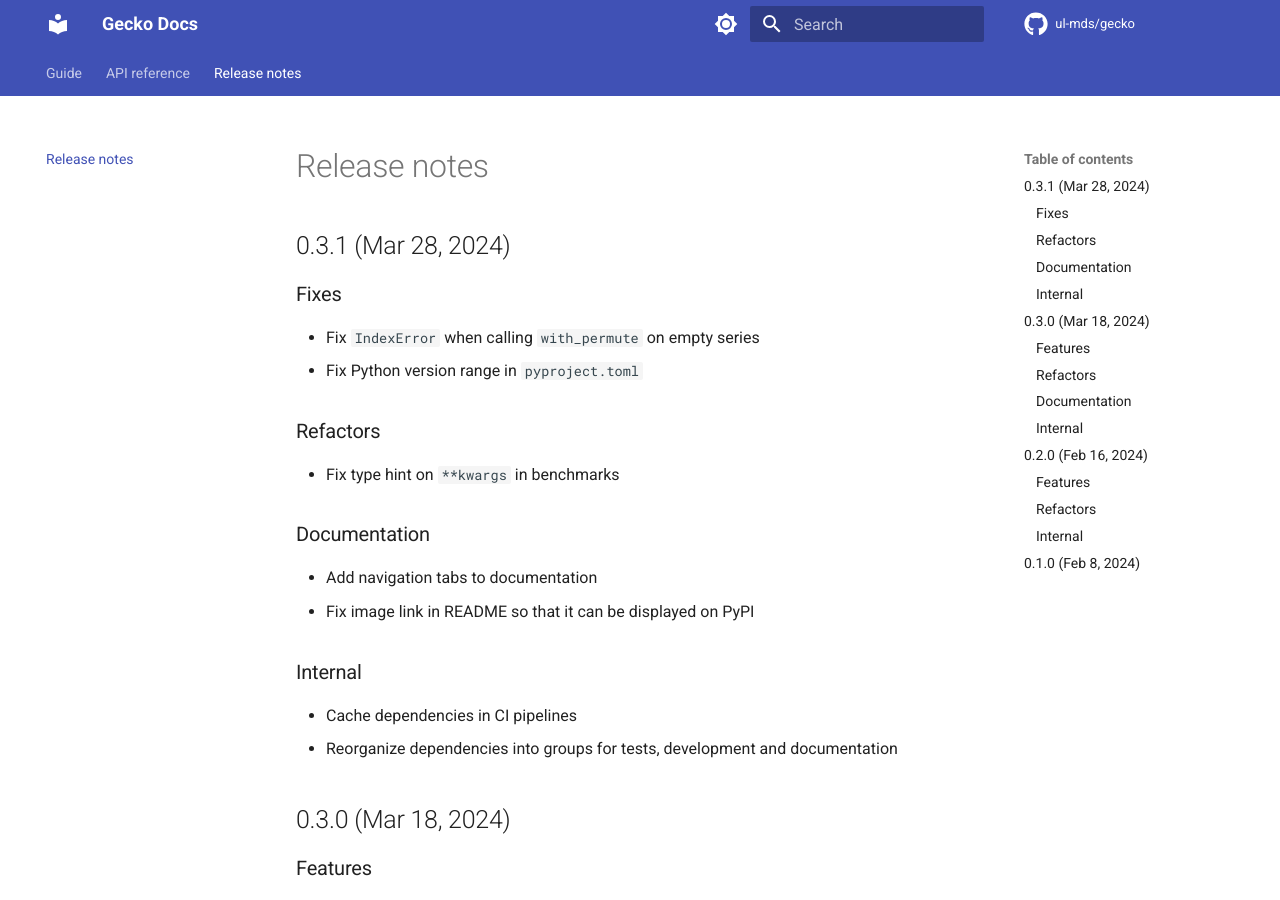
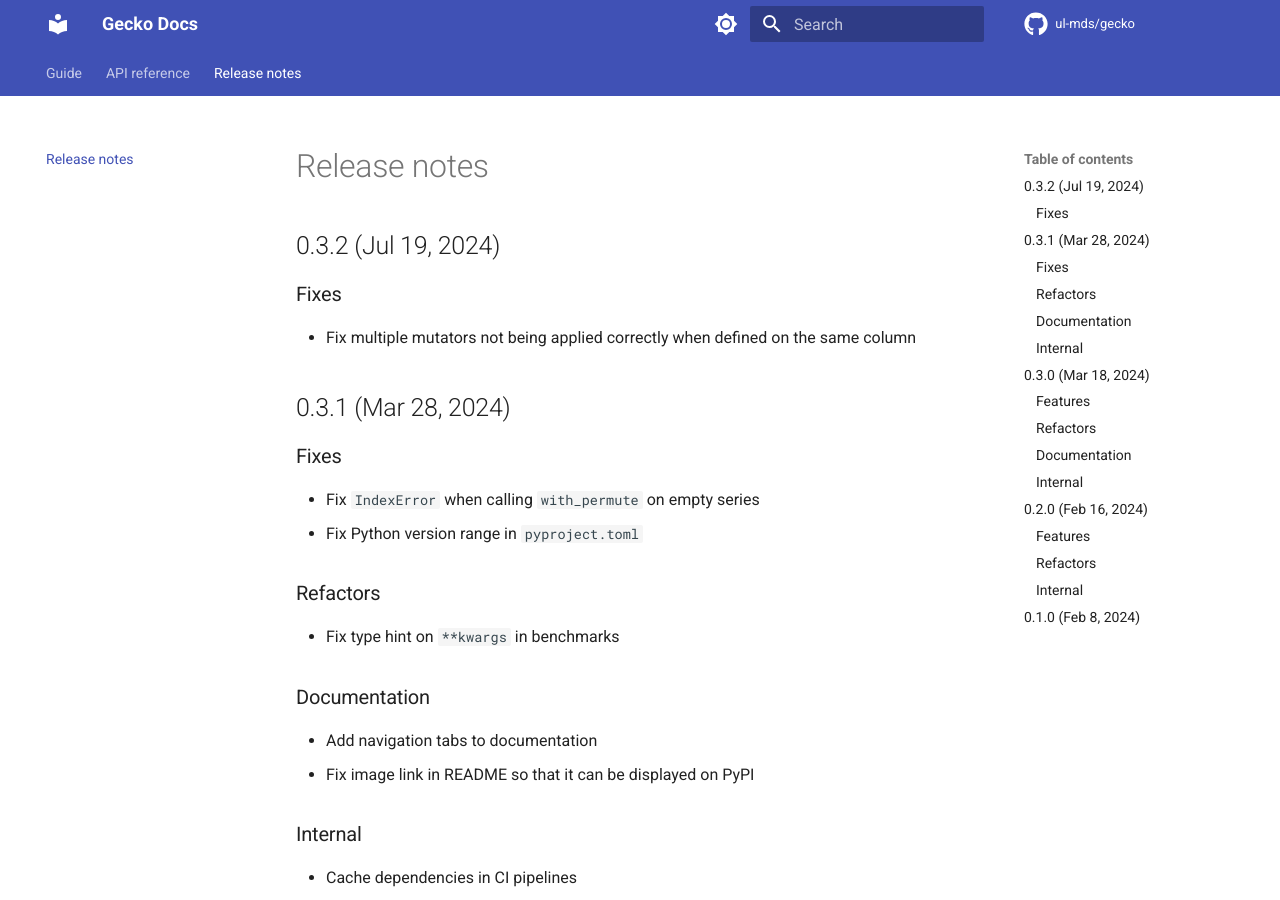
Before and after one commit to ul-mds/gecko, an MkDocs documentation site: the page built from docs/release-notes.md, in a window 1280 px wide and 900 px high. Built offline with MkDocs 1.6.1 and Material for MkDocs 9.7.7, drawn with Linux system fonts in a browser that asks for light colours; comment, search, counter and statistics services are not loaded.

Commit message:
Add 0.3.2 release notes

```diff
--- a/docs/release-notes.md
+++ b/docs/release-notes.md
@@ -1,4 +1,10 @@
 # Release notes
+
+## 0.3.2 (Jul 19, 2024)
+
+### Fixes
+
+- Fix multiple mutators not being applied correctly when defined on the same column
 
 ## 0.3.1 (Mar 28, 2024)
 
```
